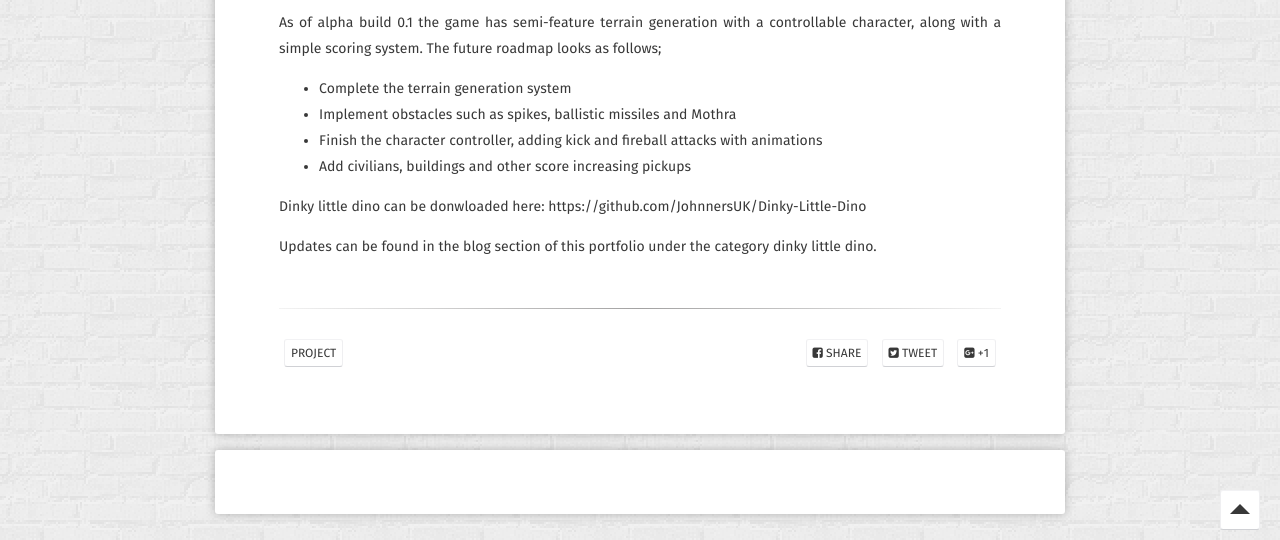
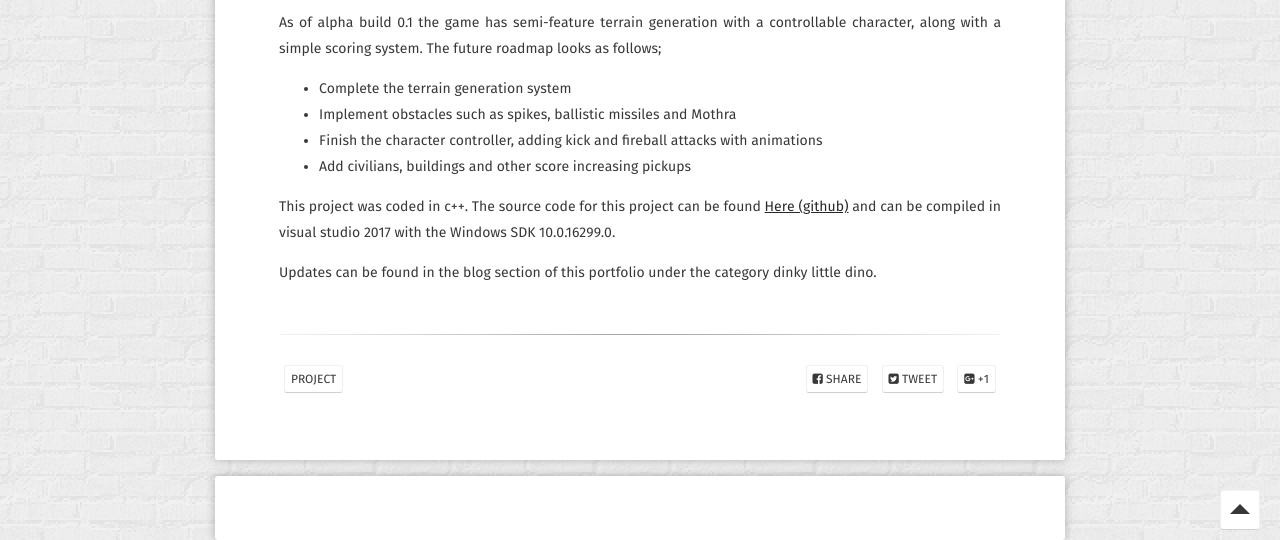
Before and after one commit to JohnnersUK/OLD.JohnnersUK.github.io, a Jekyll site: the page built from _posts/2017-12-06-Dinky-little-dino.1.md, in a window 1280 px wide and 900 px high, scrolled down 603 px, cut to the strip 360-900 px from the top of the window. Built offline with Jekyll 4.4.1, drawn with Linux system fonts in a browser that asks for light colours; some web fonts are replaced; comment, search, counter and statistics services are not loaded.

```diff
--- a/_posts/2017-12-06-Dinky-little-dino.1.md
+++ b/_posts/2017-12-06-Dinky-little-dino.1.md
@@ -20,6 +20,6 @@ As of alpha build 0.1 the game has semi-feature terrain generation with a contro
 - Finish the character controller, adding kick and fireball attacks with animations
 - Add civilians, buildings and other score increasing pickups
 
-Dinky little dino can be donwloaded here: https://github.com/JohnnersUK/Dinky-Little-Dino
+This project was coded in c++. The source code for this project can be found [Here (github)](https://github.com/JohnnersUK/Dinky-Little-Dino) and can be compiled in visual studio 2017 with the Windows SDK 10.0.16299.0.
 
 Updates can be found in the blog section of this portfolio under the category dinky little dino.
```
Also changed, not shown: _posts/2017-11-04-Duck-duck-evolution.md (+2 -1 lines), _posts/2018-04-15-Birdman's-Break-in.md (+2 -0 lines).
